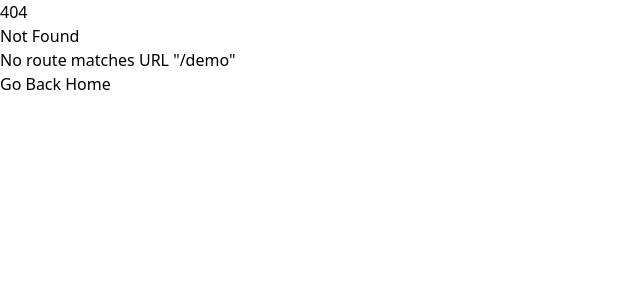
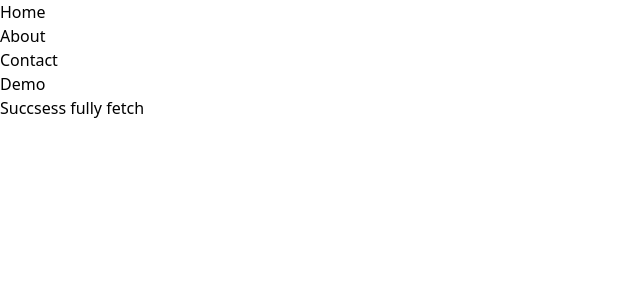
Before and after one commit to SushilPatil20/Book-Management, a React (Vite) app: page /demo in a window 1280 px wide. Before the commit this address had no page. Shown: the top 300 px of the page, without its empty margins (0-640 px from the left). Built offline with nearby package versions, Linux system fonts and the light colour scheme.

Commit message:
Learn about the custom Hook..

```diff
--- a/src/components/BookDetails.jsx
+++ b/src/components/BookDetails.jsx
@@ -5,7 +5,8 @@ const BookDetails = () => {
   const id = useParams().id;
   const book = Books.filter((book) => book.id == id)[0];
   return (
-    <div className="max-w-sm rounded overflow-hidden shadow-lg bg-white mx-auto mt-6">
+    <div className="px-8">
+      <div className="rounded overflow-hidden shadow-lg bg-white mx-auto mt-6 ">
         <img
           className="w-full h-64 object-cover"
           src={book.coverImage}
@@ -20,6 +21,7 @@ const BookDetails = () => {
           <p className="text-gray-700 text-sm">{book.description}</p>
         </div>
       </div>
+    </div>
   );
 };
 
--- a/src/components/BookList.jsx
+++ b/src/components/BookList.jsx
@@ -16,13 +16,13 @@ const BookList = () => {
 
   return (
     <>
-      <section className="text-center w-1/2 mx-auto">
+      <section className="text-center px-8 md:w-1/2 md:mx-auto md:px-0">
         <h2 className="text-4xl my-8">Search Books</h2>
-        <section className="flex space-x-8 mb-8">
+        <section className="flex flex-col space-y-4 md:flex-row mb-8 md:space-x-8 md:items-center md:space-y-0">
           <input
             type="text"
             placeholder="Search by Book name"
-            className="border border-gray-800 outline-none px-6 py-3 rounded-md flex-1"
+            className="border border-gray-800 outline-none px-6 py-3 rounded-md w-full"
             onChange={(e) => setSearch(e.target.value)}
           />
           <button
@@ -33,11 +33,11 @@ const BookList = () => {
           </button>
         </section>
       </section>
-      <ul className="grid grid-cols-1 md:grid-cols-3 space-4 px-6">
+      <ul className="grid grid-cols-1 md:grid-cols-3 space-4 px-4">
         {filteredBooks.length !== 0 ? (
           filteredBooks.map((book) => (
-            <Link to={`/book/${book.id}`}>
-              <Book key={book.id} book={book} />
+            <Link to={`/book/${book.id}`} key={book.id}>
+              <Book book={book} />
             </Link>
           ))
         ) : (
--- /dev/null
+++ b/src/components/Demo.jsx
@@ -0,0 +1,13 @@
+import { useFetch } from "../utils/customHooks";
+const Demo = () => {
+  const { data, error, loading } = useFetch("Dipalee");
+  if (error) return <p>{error}</p>;
+  if (loading) return <h1 className="text-black">Loading...</h1>;
+  return (
+    <>
+      <p>{data}</p>
+    </>
+  );
+};
+
+export default Demo;
--- a/src/components/Header.jsx
+++ b/src/components/Header.jsx
@@ -13,6 +13,9 @@ const Header = () => {
         <Link to="/contact">
           <li className="text-xl text-blue-600 hover:underline">Contact</li>
         </Link>
+        <Link to="/demo">
+          <li className="text-xl text-blue-600 hover:underline">Demo</li>
+        </Link>
       </ul>
     </header>
   );
--- a/src/main.jsx
+++ b/src/main.jsx
@@ -8,6 +8,7 @@ import Contact from "./components/Contact.jsx";
 import { createBrowserRouter, RouterProvider } from "react-router-dom";
 import BookList from "./components/BookList.jsx";
 import BookDetails from "./components/BookDetails.jsx";
+import Demo from "./components/Demo.jsx";
 
 // Create Routing Configuration
 const appRouter = createBrowserRouter([
@@ -31,6 +32,10 @@ const appRouter = createBrowserRouter([
         path: "book/:id",
         element: <BookDetails />,
       },
+      {
+        path: "/demo",
+        element: <Demo />,
+      },
     ],
     errorElement: <Error />,
   },
--- /dev/null
+++ b/src/utils/customHooks.js
@@ -0,0 +1,54 @@
+// import { useEffect, useState } from "react";
+
+import { useEffect, useState } from "react"
+
+// export const useFetch = (url) => {
+//     const [data, setData] = useState(null);
+//     const [error, setError] = useState(null);
+//     const [loading, setLoading] = useState(true);
+
+//     useEffect(() => {
+//         async function fetchData() {
+//             try {
+//                 const response = await fetch(url);
+//                 const result = await response.json();
+//                 setData(result)
+//             }
+//             catch (error) {
+//                 setError(error.message)
+//             }
+//             finally {
+//                 setLoading(false);
+//             }
+//         };
+//         fetchData();
+//     }, [url]);
+
+
+//     return { data, error, loading };
+// }
+
+
+
+
+
+export const useFetch = (url) => {
+    const [data, setData] = useState("");
+    const [error, setError] = useState(null);
+    const [loading, setLoading] = useState(true)
+    useEffect(() => {
+        const fetchData = () => {
+            try {
+                setTimeout(() => {
+                    setData("Succsess fully fetch")
+                    setLoading(false)
+                }, 5000)
+            }
+            catch (error) {
+                setError("Somthing went wrong")
+            }
+        }
+        fetchData();
+    }, [url])
+    return { data, error, loading }
+}
```
Lines whose indentation alone changed are shown as unchanged.
